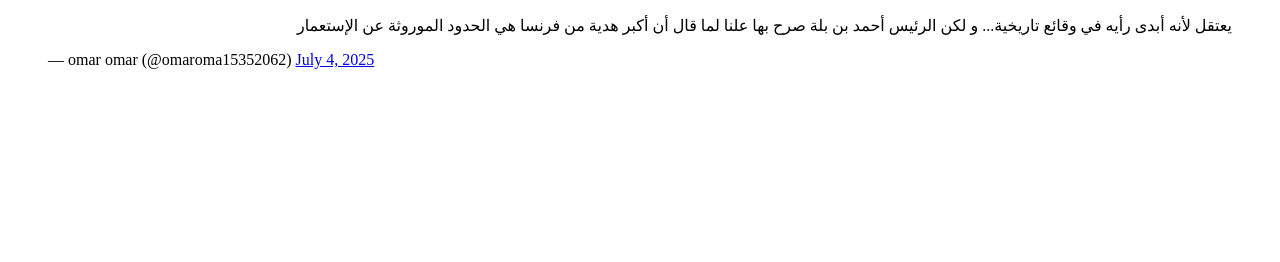
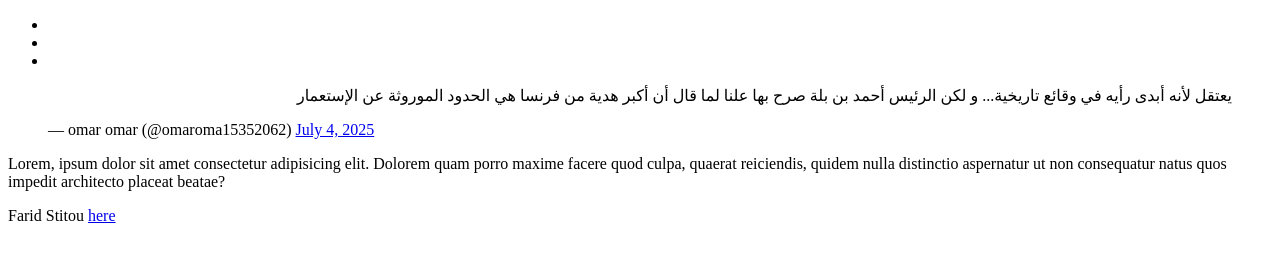
Before and after one commit to FaridStitou/My_First_Portfolio, a plain HTML site: page html_basic/tweets.html in a window 1280 px wide. Drawn offline with Linux system fonts and the light colour scheme.

Commit message:
structure

```diff
--- a/html_basic/tweets.html
+++ b/html_basic/tweets.html
@@ -6,6 +6,25 @@
   <title>Document</title>
 </head>
 <body>
-  <blockquote class="twitter-tweet"><p lang="ar" dir="rtl">يعتقل لأنه أبدى رأيه في وقائع تاريخية... و لكن الرئيس أحمد بن بلة صرح بها علنا لما قال أن أكبر هدية من فرنسا هي الحدود الموروثة عن الإستعمار</p>&mdash; omar omar (@omaroma15352062) <a href="https://twitter.com/omaroma15352062/status/1941218963498864766?ref_src=twsrc%5Etfw">July 4, 2025</a></blockquote> <script async src="https://platform.twitter.com/widgets.js" charset="utf-8"></script>
+  <header>
+    <nav>
+      <ul>
+        <li><a href=""></a></li>
+        <li><a href=""></a></li>
+        <li><a href=""></a></li>
+      </ul>
+    </nav>
+  </header>
+  <main>
+    <article>
+      <blockquote class="twitter-tweet"><p lang="ar" dir="rtl">يعتقل لأنه أبدى رأيه في وقائع تاريخية... و لكن الرئيس أحمد بن بلة صرح بها علنا لما قال أن أكبر هدية من فرنسا هي الحدود الموروثة عن الإستعمار</p>&mdash; omar omar (@omaroma15352062) <a href="https://twitter.com/omaroma15352062/status/1941218963498864766?ref_src=twsrc%5Etfw">July 4, 2025</a></blockquote> <script async src="https://platform.twitter.com/widgets.js" charset="utf-8"></script>
+    </article>
+    <aside>
+      <p>Lorem, ipsum dolor sit amet consectetur adipisicing elit. Dolorem quam porro maxime facere quod culpa, quaerat reiciendis, quidem nulla distinctio aspernatur ut non consequatur natus quos impedit architecto placeat beatae?</p>
+    </aside>
+  </main>
+  <footer>
+    Farid Stitou <a href="#" target="_blank">here</a>
+  </footer>
 </body>
 </html>
```
Also changed, not shown: html_basic/index.html (+18 -0 lines).
